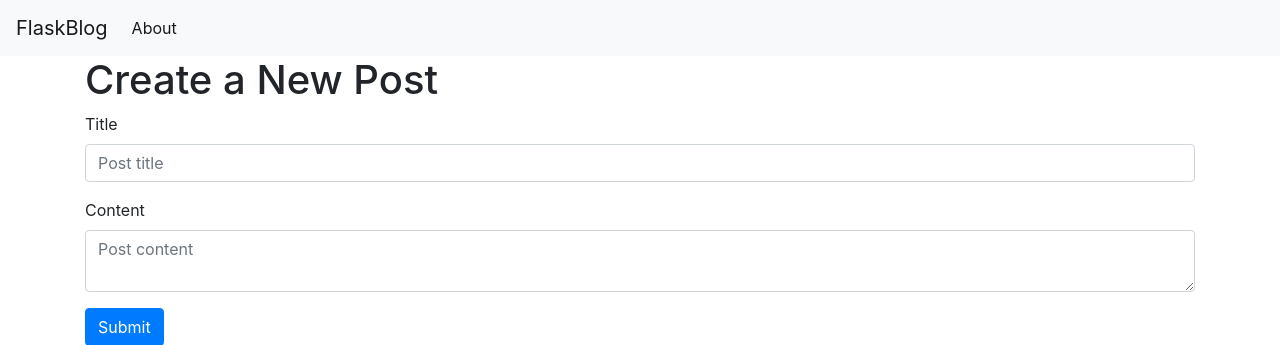
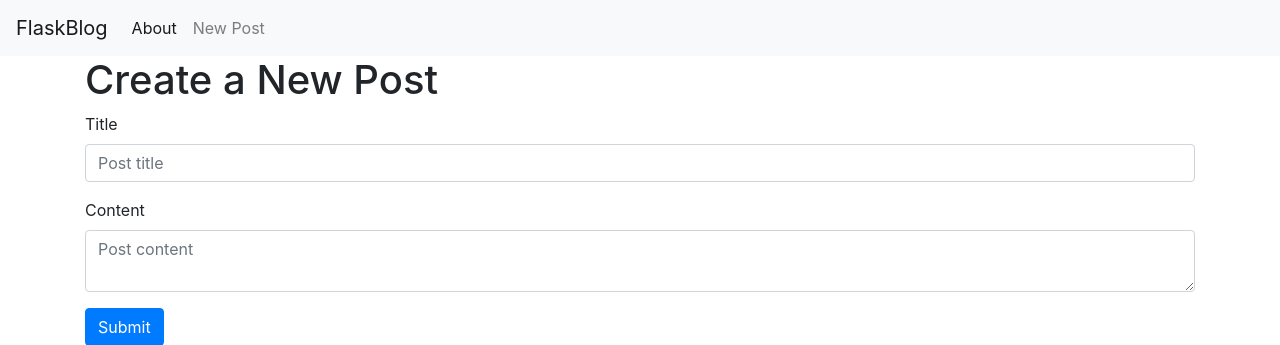
Before and after one commit to fabiojundev/flask_blog, a Flask app: page /create in a window 1280 px wide. Shown: the top 345 px of the page. Run offline with Flask 2, Linux system fonts and the light colour scheme; some libraries are stand-ins or nearby versions.

Commit message:
Add new post link

```diff
--- a/templates/base.html
+++ b/templates/base.html
@@ -21,10 +21,16 @@
             <li class="nav-item active">
                 <a class="nav-link" href="#">About</a>
             </li>
+            <li class="nav-item">
+                <a class="nav-link" href="{{url_for('create')}}">New Post</a>
+            </li>
             </ul>
         </div>
     </nav>
     <div class="container">
+        {% for message in get_flashed_messages() %}
+        <div class="alert alert-danger">{{ message }}</div>
+        {% endfor %}
         {% block content %} {% endblock %}
     </div>
 
```
